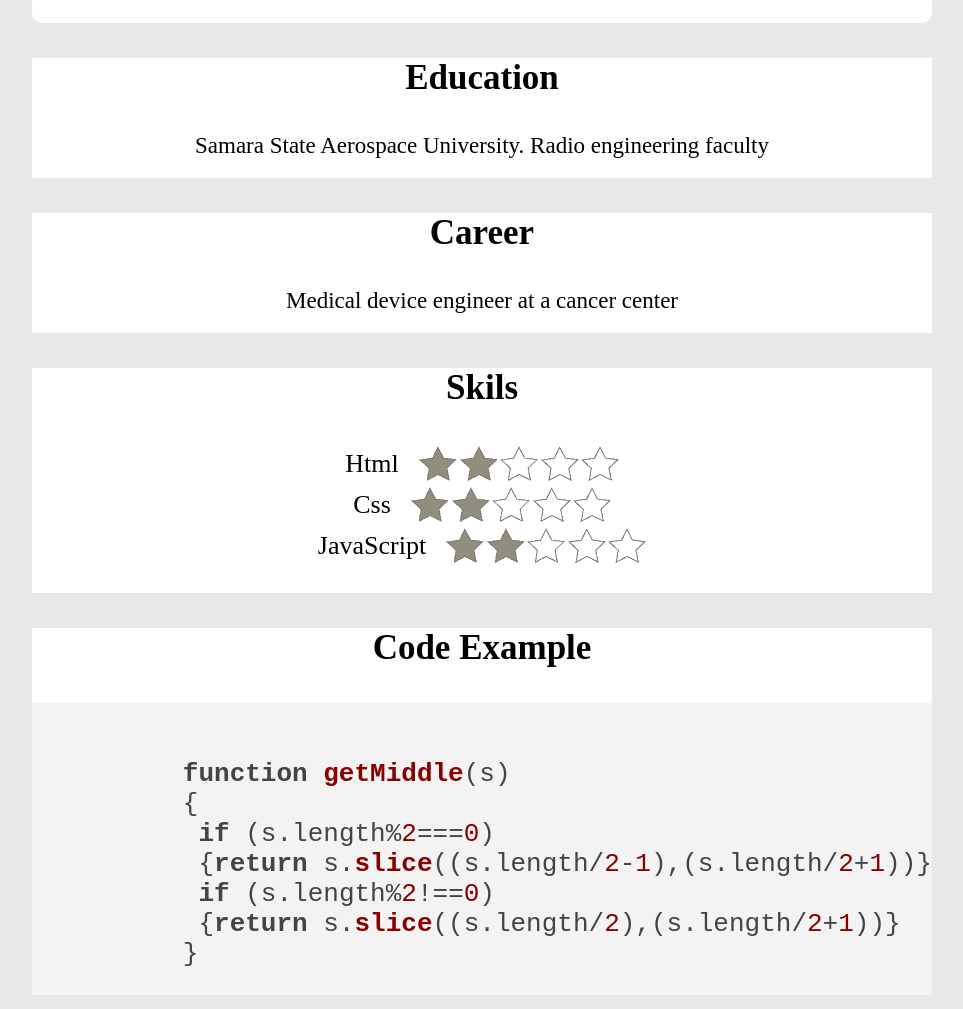
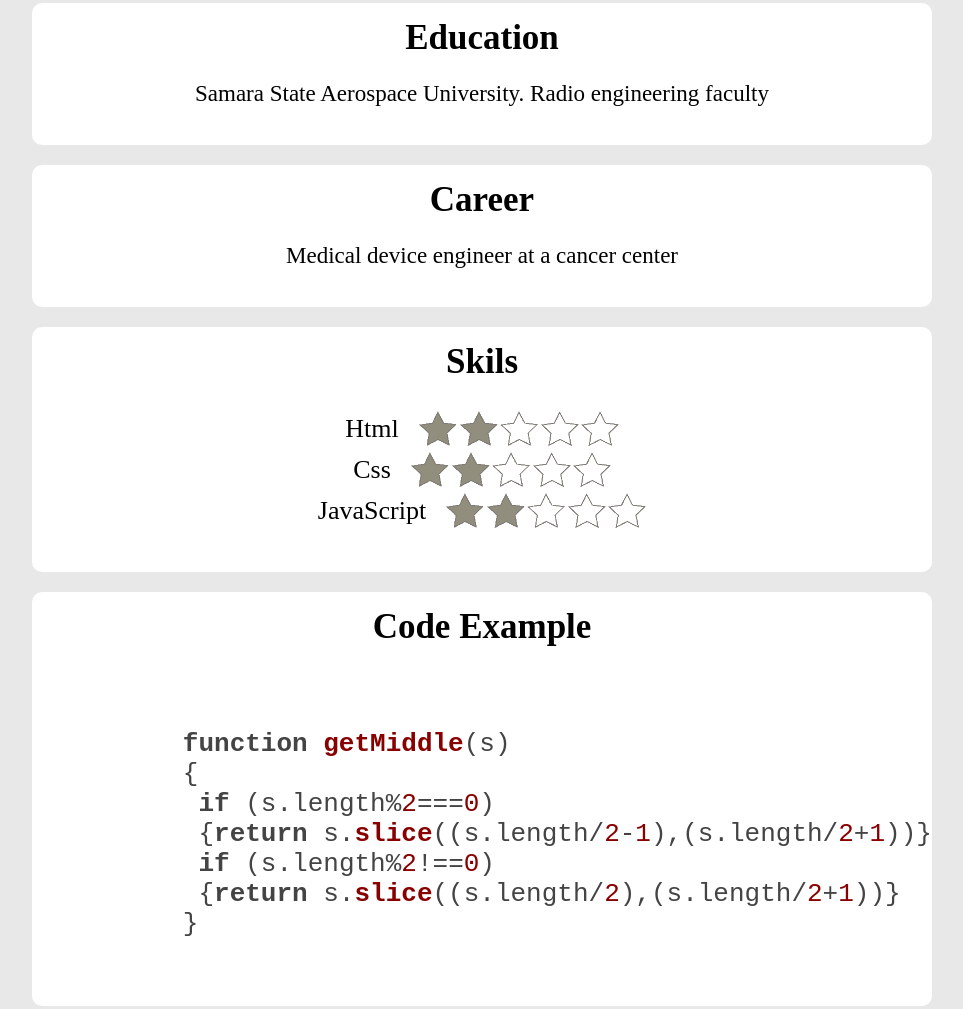
Before and after one commit to TuzovArtem/rsschool-cv, a plain HTML site: page index.html in a window 1280 px wide. Shown: the part 347-1356 px from the top of the page, without its empty margins (158-1121 px from the left). Drawn offline with nearby package versions, Linux system fonts and the light colour scheme.

Commit message:
refactor: change padding and background style.css

```diff
--- a/index.html
+++ b/index.html
@@ -60,7 +60,7 @@
 
     <section class="code-example">
       <h3>Code Example</h3>
-      <pre><code class="JavaScript">
+      <pre><code class="JavaScript" style='background-color:#fff'>
         function getMiddle(s)
         {
          if (s.length%2===0)
--- a/style.css
+++ b/style.css
@@ -5,13 +5,17 @@ body{
 
 
 .myself{
-    height: 350px;
+
     max-width: 900px;
     background-color:white;
     margin: 20px auto;
     display: flex;
     justify-content: center;
     border-radius: 10px;
+}
+
+section{
+    border-radius:10px;
 }
 img{
     display: block;
@@ -44,14 +48,15 @@ img{
 
 .education{
     max-width: 900px;
-    height: 120px;
     margin: 20px auto;
     background-color:white;
+    padding: 15px 0;
 }
 
 h3{
     font-size: 35px;
     text-align: center;
+    margin: 0;
 }
 .education p{
     font-size: 23px;
@@ -61,7 +66,7 @@ h3{
     max-width: 900px;
     margin: 20px auto;
     background-color:white;
-    padding-bottom: 1px;
+    padding: 15px 0;
 }
 
 .skils__img{
@@ -89,9 +94,10 @@ h3{
 
 .career{
     max-width: 900px;
-    height: 120px;
     margin: 20px auto;
-    background-color:white;}
+    background-color:white;
+    padding: 15px 0;
+}
 
 .career p {
     font-size: 23px;
@@ -102,12 +108,13 @@ h3{
     max-width: 900px;
     margin: 20px auto;
     background-color:white;
+    padding: 15px 0;
 }
 .hobby{
     max-width: 900px;
-    height: 120px;
     margin: 20px auto;
     background-color:white;
+    padding: 15px 0;
 }
 
 .hobby p {
```
